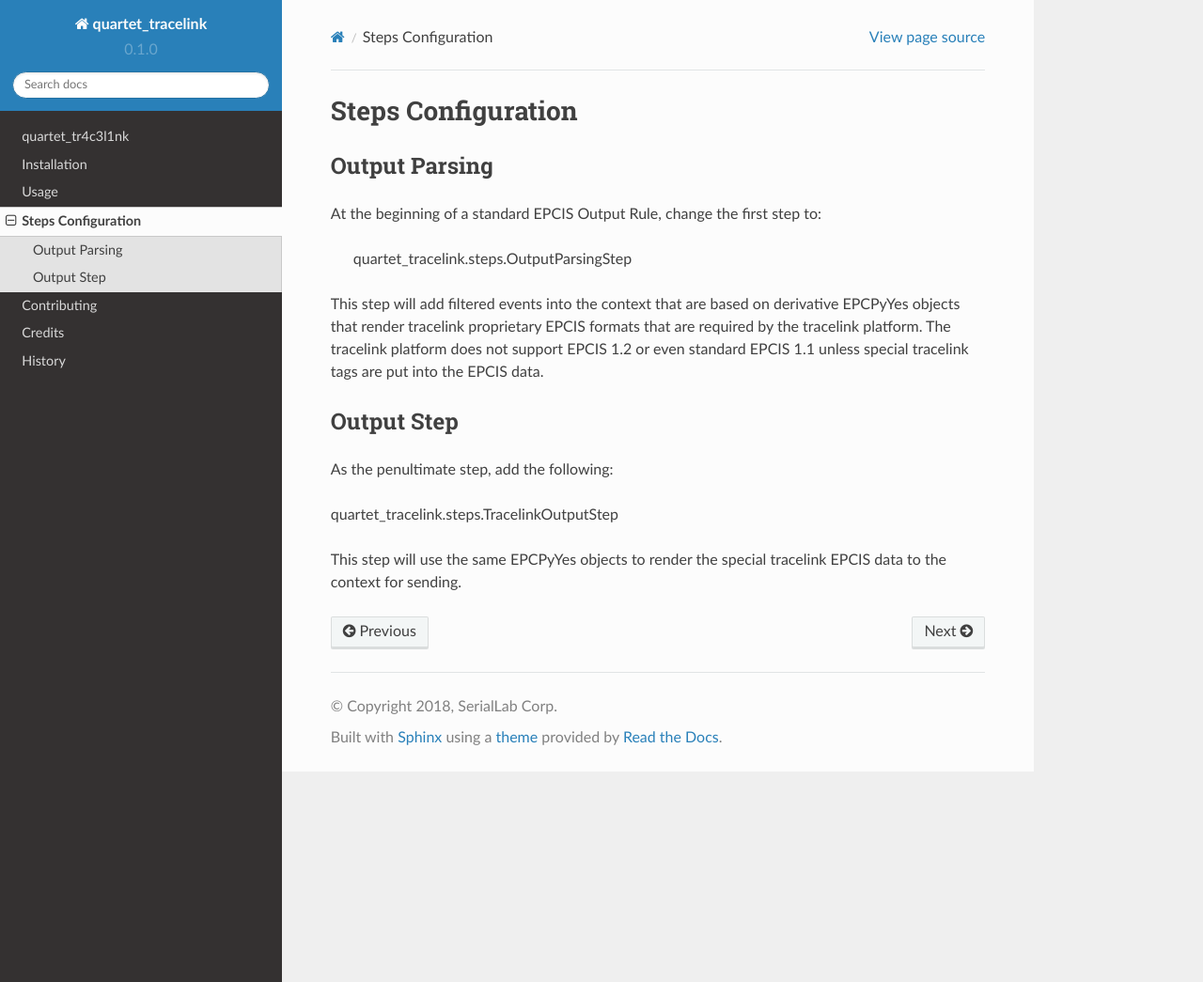
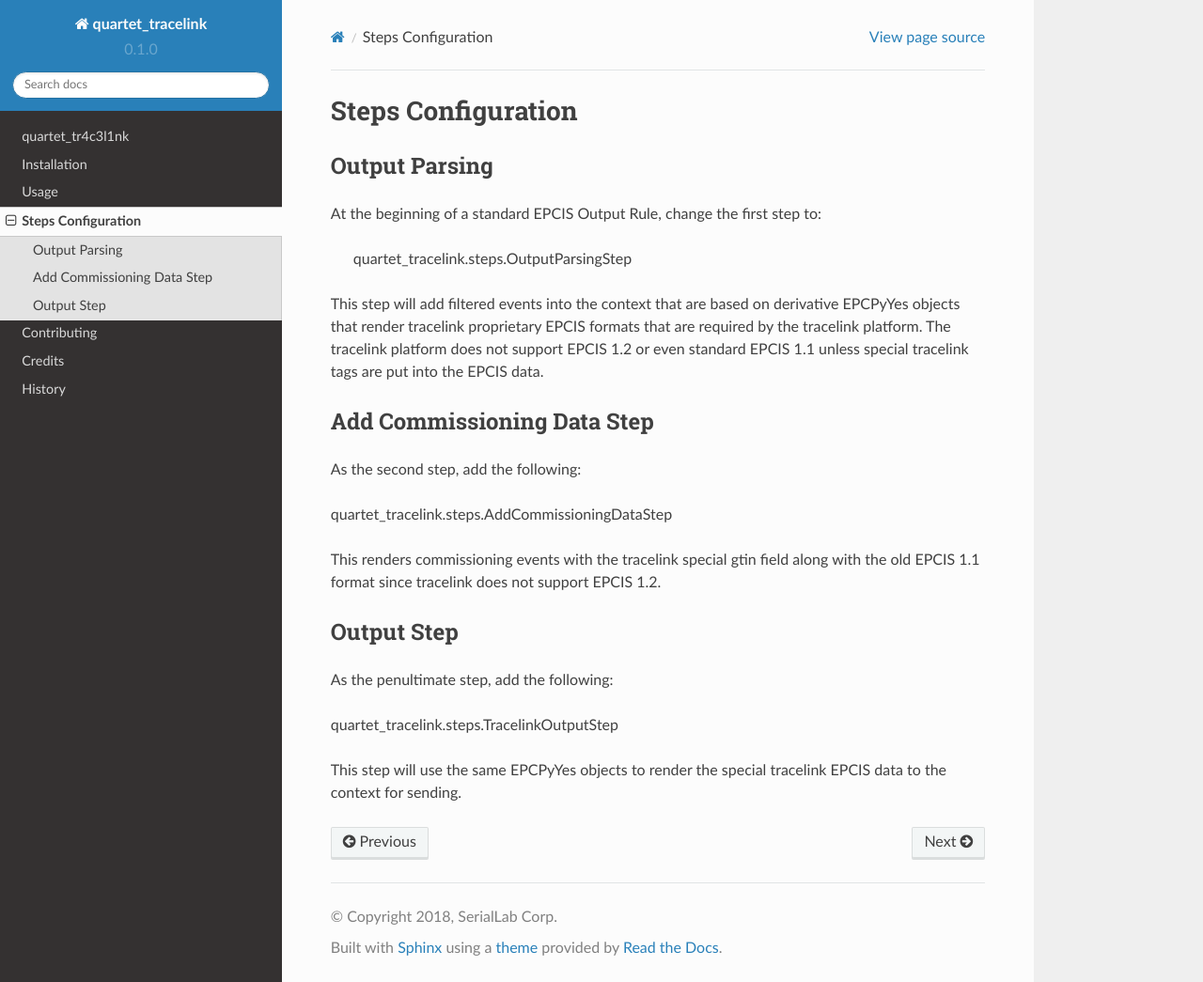
Before and after one commit to rmagee/quartet_tracelink, a Sphinx documentation site: the page built from docs/configuration.rst, in a window 1280 px wide and 1045 px high. Shown: the whole window at 94% size. Built offline with Sphinx 7.4.7 and the Read the Docs theme 2.0.0, drawn with Linux system fonts in a browser that asks for light colours.

Commit message:
updated docs

```diff
--- a/docs/configuration.rst
+++ b/docs/configuration.rst
@@ -13,6 +13,16 @@ that are required by the tracelink platform.  The tracelink platform does
 not support EPCIS 1.2 or even standard EPCIS 1.1 unless special tracelink
 tags are put into the EPCIS data.
 
+
+Add Commissioning Data Step
+---------------------------
+As the second step, add the following:
+
+quartet_tracelink.steps.AddCommissioningDataStep
+
+This renders commissioning events with the tracelink special gtin field along
+with the old EPCIS 1.1 format since tracelink does not support EPCIS 1.2.
+
 Output Step
 -----------
 As the penultimate step, add the following:
```
